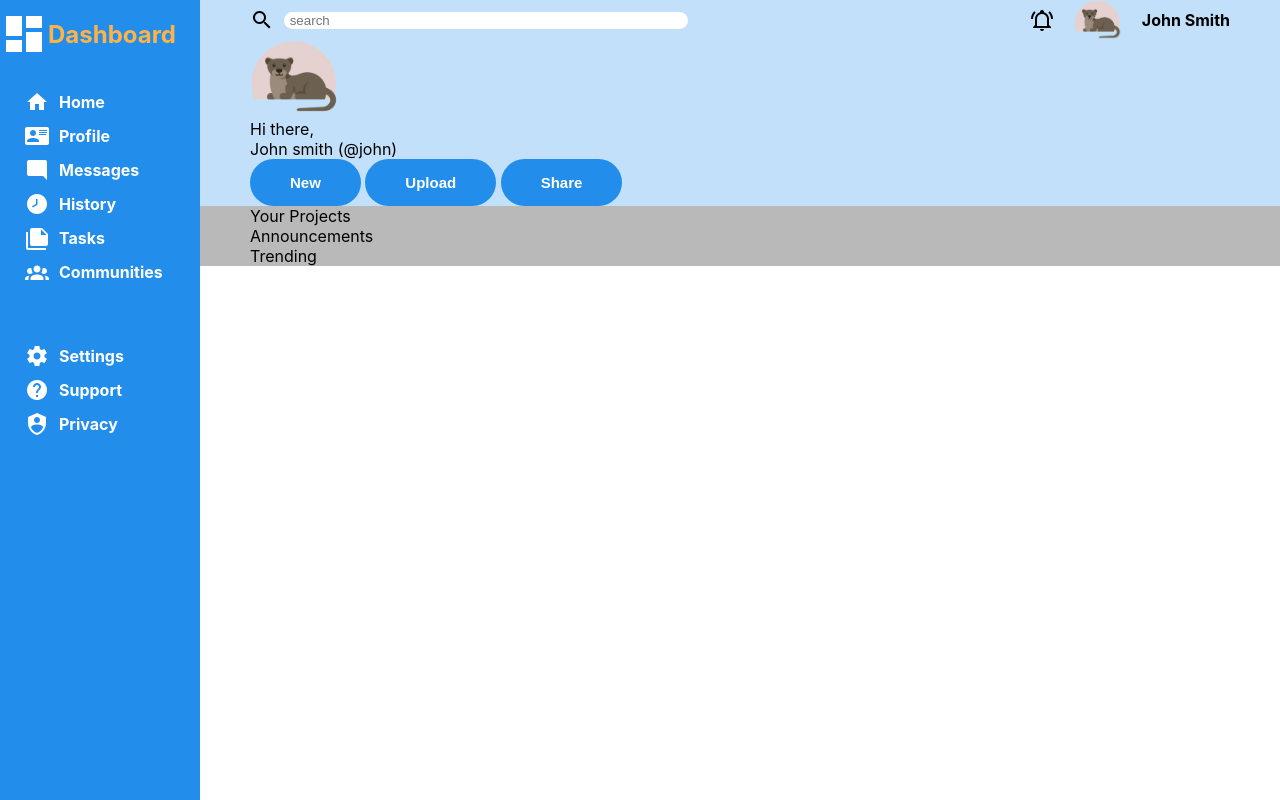
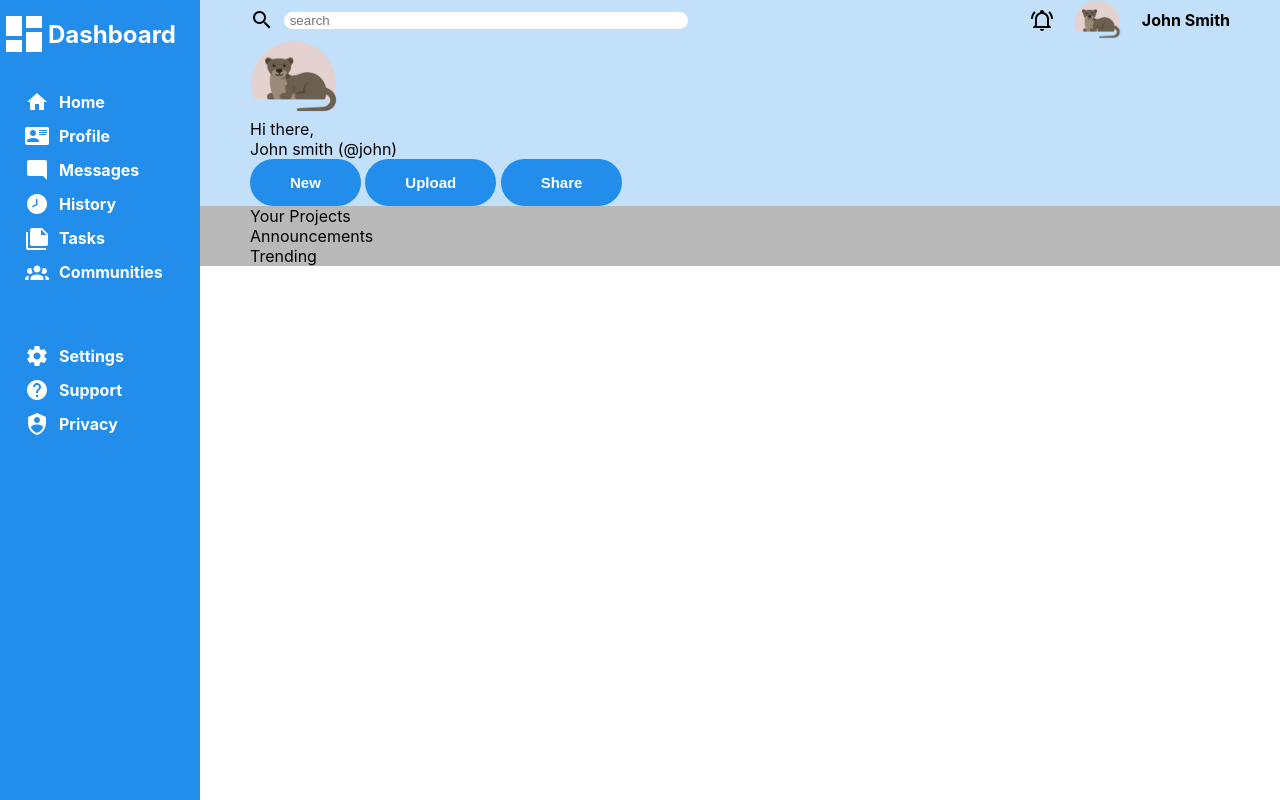
Before and after one commit to GrendonChow/TOP-dashboard, a plain HTML site: page index.html in a window 1280 px wide. Drawn offline with Linux system fonts and the light colour scheme.

Commit message:
revert color

```diff
--- a/style.css
+++ b/style.css
@@ -50,7 +50,7 @@ li img{
 
 h2{
     font-weight: bold;
-    color: var(--color-accent);
+    color: White;
 }
 
 a{
```
